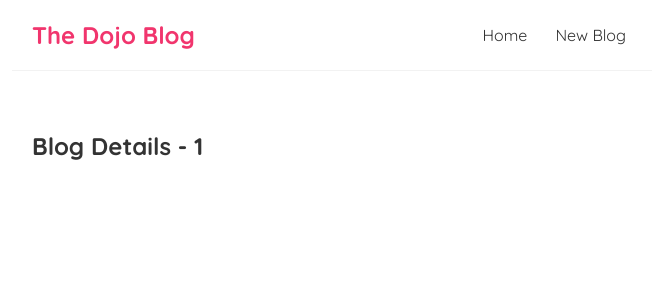
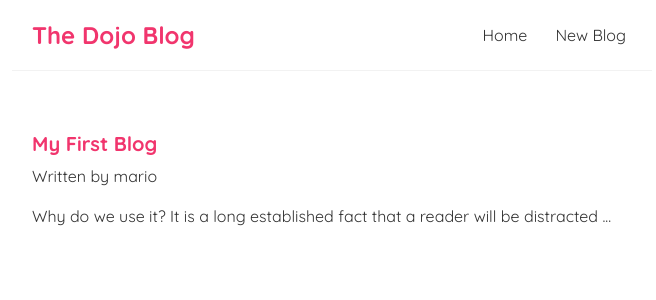
Before and after one commit to antonellomangone/reactlearning01, a React (Create React App) app: page /blogs/1 in a window 1280 px wide. Shown: the top 300 px of the page, without its empty margins (308-964 px from the left). Built offline with nearby package versions, Linux system fonts and the light colour scheme; data requests are answered from the project's data file.

Commit message:
ricerca singolo blog

```diff
--- a/data/db.json
+++ b/data/db.json
@@ -2,7 +2,7 @@
     "blogs": [
         {
             "title":"My First Blog",
-            "body":"Why do we use it?\nIt is a long established fact that a reader will be distracted ... ",
+            "body":"Why do we use it? It is a long established fact that a reader will be distracted ... ",
             "author":"mario",
             "id":1
         },
--- a/src/BlogDetails.js
+++ b/src/BlogDetails.js
@@ -1,11 +1,21 @@
 import { useParams } from "react-router-dom";
+import useFetch from "./usefetch";
 
 const BlogDetails = () => {
     const { id } = useParams();
+    const { data: blog, error, isPending } = useFetch('http://localhost:8000/blogs/' + id);
 
     return(
         <div className="blog-details">
-            <h2>Blog Details - { id }</h2>
+            { isPending && <div>Loading...</div> }
+            { error && <div>{ error }</div> }
+            { blog && (
+                <article>
+                    <h2>{ blog.title }</h2>
+                    <p>Written by { blog.author }</p>
+                    <div>{ blog.body }</div>
+                </article>
+            )}
         </div>
     );
 }
--- a/src/index.css
+++ b/src/index.css
@@ -14,3 +14,8 @@
 .blog-preview:hover { box-shadow: 1px 3px 5px rgba(0,0,0,0.1); }
 .blog-preview h2 { font-size: 20px; color: #f1356d; margin-bottom: 8px; }
 .blog-preview a { text-decoration: none; }
+
+/* blog details page */
+.blog-details h2 { font-size: 20px; color: #f1356d; margin-bottom: 10px; }
+.blog-details div { margin: 20px 0; }
+.blog-details button { background: #f1356d; color: #fff; border: 0; padding: 8px; border-radius: 8px; cursor: pointer; }
```
